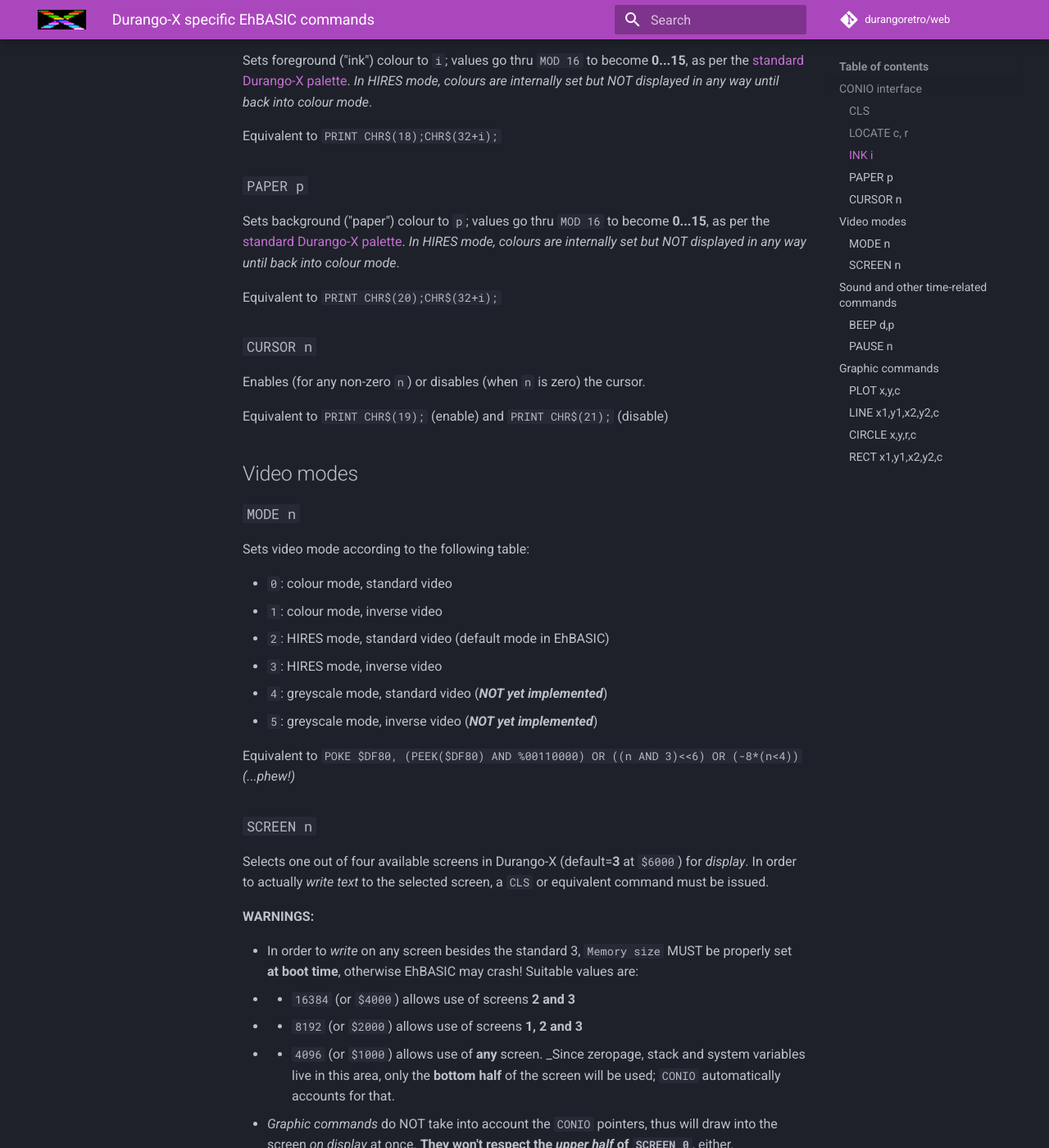
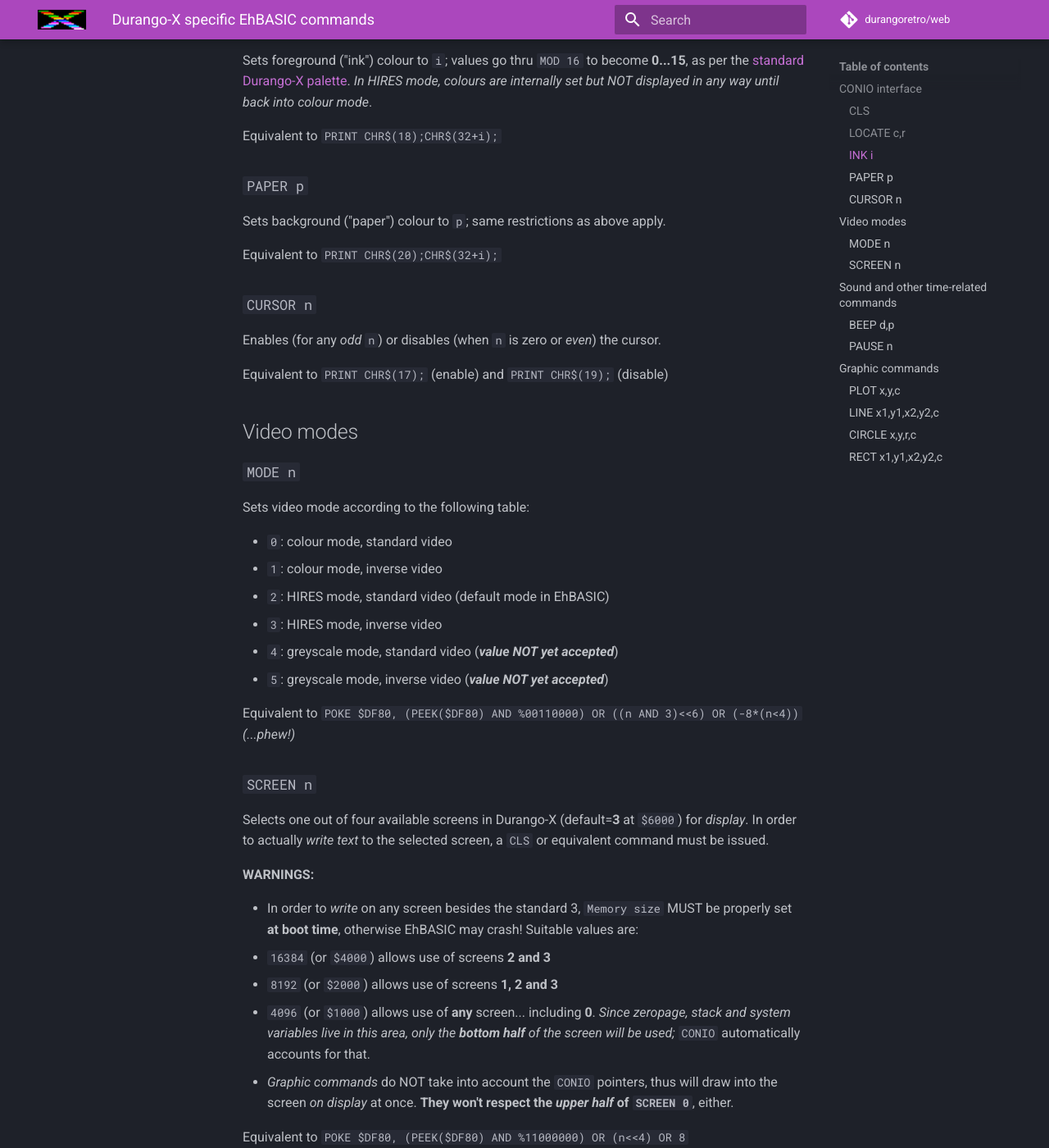
Before and after one commit to durangoretro/web, an MkDocs documentation site: the page built from docs/software/ehbasic.md, in a window 1280 px wide and 1400 px high, scrolled down 924 px. Shown: the whole window at 82% size. Built offline with MkDocs 1.6.1 and Material for MkDocs 9.7.7, drawn with Linux system fonts in a browser that asks for light colours; comment, search, counter and statistics services are not loaded; some of the changed text lies outside the part shown.

Commit message:
complete specific EhBASIC commands

```diff
--- a/docs/software/ehbasic.md
+++ b/docs/software/ehbasic.md
@@ -19,7 +19,7 @@
 
 Equivalent to `PRINT CHR$(12);`
 
-### `LOCATE c, r`
+### `LOCATE c,r`
 
 Moves the printing position to column `c` and row `r`; acceptable values are 0...15 in colour mode, and 0...31 in HIRES.
 
@@ -34,16 +34,15 @@
 
 ### `PAPER p`
 
-Sets background ("paper") colour to `p`; values go thru `MOD 16` to become **0...15**, as per the [standard Durango-X palette](). _In HIRES mode, colours are internally set
-but NOT displayed in any way until back into colour mode_.
+Sets background ("paper") colour to `p`; same restrictions as above apply.
 
 Equivalent to `PRINT CHR$(20);CHR$(32+i);`
 
 ### `CURSOR n`
 
-Enables (for any non-zero `n`) or disables (when `n` is zero) the cursor.
+Enables (for any _odd_ `n`) or disables (when `n` is zero or _even_) the cursor.
 
-Equivalent to `PRINT CHR$(19);` (enable) and `PRINT CHR$(21);` (disable)
+Equivalent to `PRINT CHR$(17);` (enable) and `PRINT CHR$(19);` (disable)
 
 ## Video modes
 
@@ -55,8 +54,8 @@
 * `1`: colour mode, inverse video
 * `2`: HIRES mode, standard video (default mode in EhBASIC)
 * `3`: HIRES mode, inverse video
-* `4`: greyscale mode, standard video (_**NOT yet implemented**_)
-* `5`: greyscale mode, inverse video (_**NOT yet implemented**_)
+* `4`: greyscale mode, standard video (_**value NOT yet accepted**_)
+* `5`: greyscale mode, inverse video (_**value NOT yet accepted**_)
 
 Equivalent to `POKE $DF80, (PEEK($DF80) AND %00110000) OR ((n AND 3)<<6) OR (-8*(n<4))` _(...phew!)_
 
@@ -68,12 +67,12 @@
 **WARNINGS:**
 
 * In order to _write_ on any screen besides the standard 3, `Memory size` MUST be properly set **at boot time**, otherwise EhBASIC may crash! Suitable values are:
-* * `16384` (or `$4000`) allows use of screens **2 and 3**
-* * `8192` (or `$2000`) allows use of screens **1, 2 and 3**
-* * `4096` (or `$1000`) allows use of **any** screen. _Since zeropage, stack and system variables live in this area, only the **bottom half** of the screen will be used; `CONIO` automatically accounts for that.
+  * `16384` (or `$4000`) allows use of screens **2 and 3**
+  * `8192` (or `$2000`) allows use of screens **1, 2 and 3**
+  * `4096` (or `$1000`) allows use of **any** screen... including **0**.  _Since zeropage, stack and system variables live in this area, only the **bottom half** of the screen will be used;_ `CONIO` automatically accounts for that.
 * _Graphic commands_ do NOT take into account the `CONIO` pointers, thus will draw into the screen _on display_ at once. **They won't respect the _upper half_ of `SCREEN 0`**, either.
 
-Equivalent to `POKE $DF80, (PEEK($DF80) AND %11000000) OR ((n AND 3)<<4) OR 8
+Equivalent to `POKE $DF80, (PEEK($DF80) AND %11000000) OR (n<<4) OR 8`
 
 ## Sound and other time-related commands
 
@@ -104,12 +103,12 @@
 
 ### `LINE x1,y1,x2,y2,c`
 
-Draws a **line** of colour `c` (from the [standard Durango-X palette]()) from screen coordinates `x1,y1` to `x2,y2`; the usual restrictions apply.
+Draws a **line** of colour `c` from screen coordinates `x1,y1` to `x2,y2`; the usual restrictions apply.
 
 ### `CIRCLE x,y,r,c`
 
-Draws a **circle** of colour `c` (from the [standard Durango-X palette]()) and radius `r` centered at screen coordinates `x,y`; besides the usual restrictions,
-the whole circle **must** fit inside the screen, otherwise a `Illegal Function Call` error is generated.
+Draws a **circle** of colour `c` and radius `r` centered at screen coordinates `x,y`; besides the usual restrictions,
+the whole circle **must** fit inside the screen, otherwise an `Illegal Function Call` error is generated.
 
 ### `RECT x1,y1,x2,y2,c`
 
```
Also changed, not shown: other parts of docs/software/ehbasic.md (+1 -1 lines).
